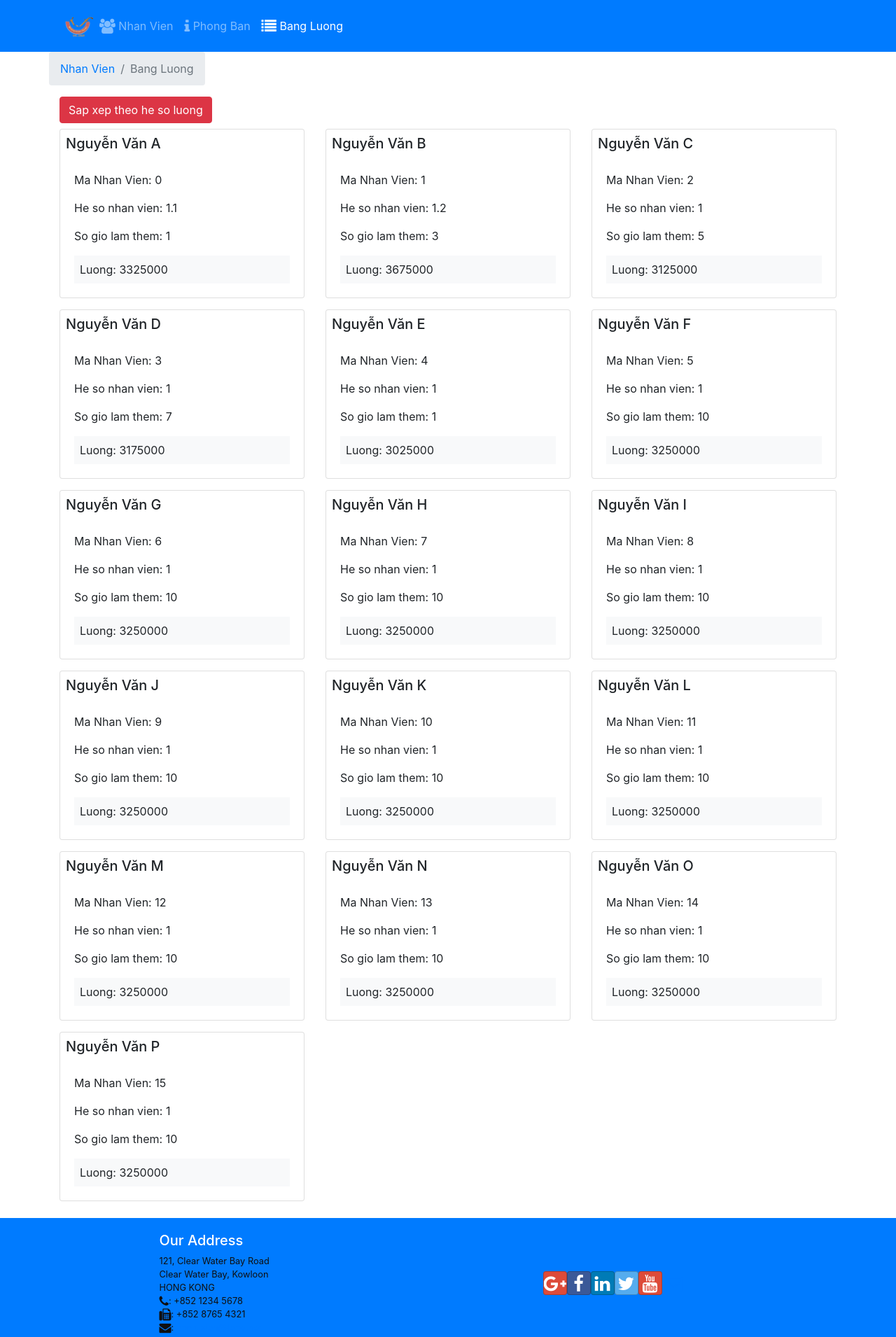
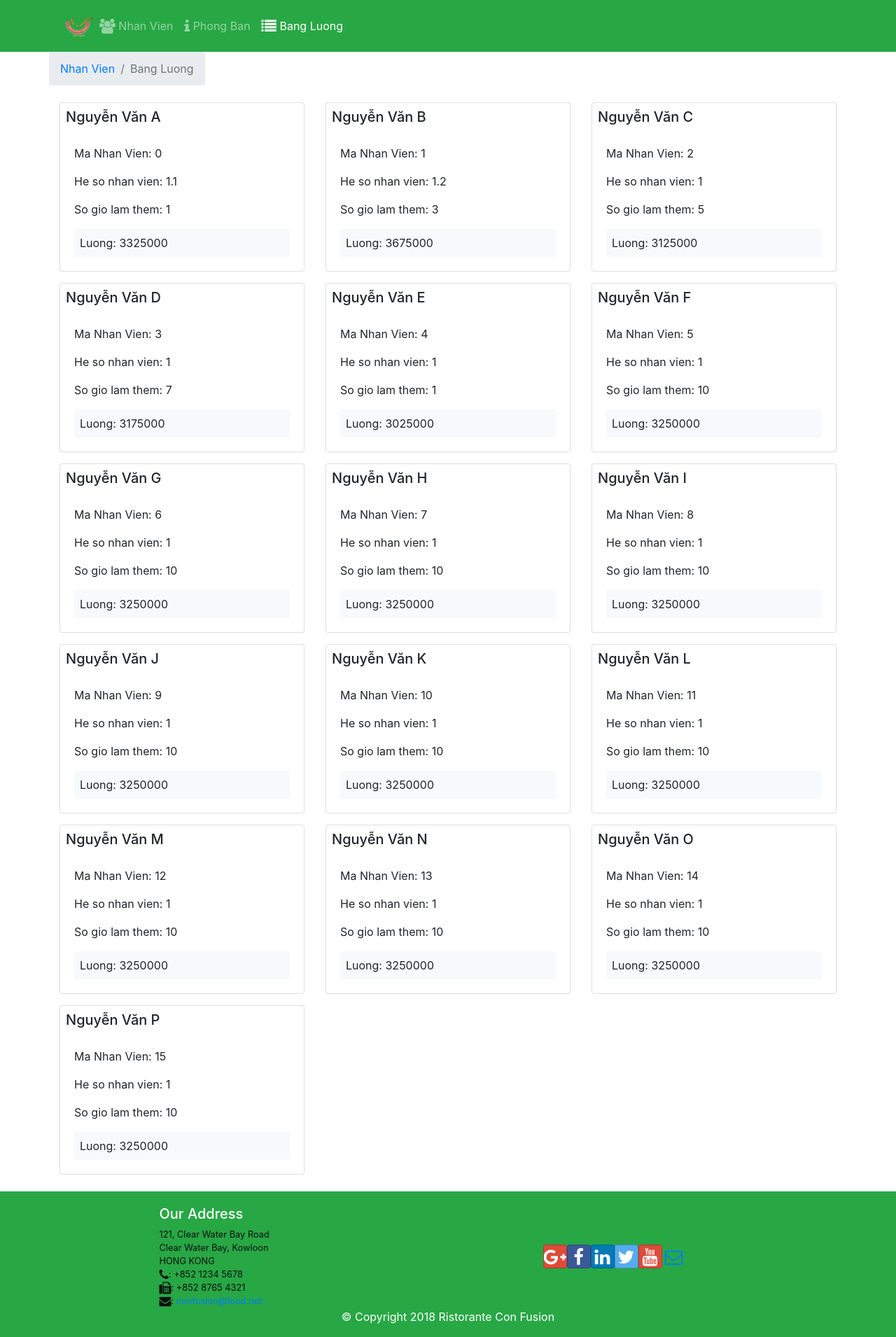
Before and after one commit to bntuan/funix-reactjs-asm, a React (Create React App) app: page /bangluong in a window 1280 px wide. Shown: the top 1910 px of the page at 70% size. Built offline with nearby package versions, Linux system fonts and the light colour scheme.

Commit message:
hoan thien yeu cau co ban

```diff
--- a/src/components/Footer.js
+++ b/src/components/Footer.js
@@ -2,7 +2,7 @@
 
 function Footer(props) {
     return (
-        <div className="footer bg-primary text-white">
+        <div className="footer bg-success text-white">
         <div className="container">
             <div className="row justify-content-center">
                 <div className="col-7 col-sm-5">
--- a/src/components/Header.js
+++ b/src/components/Header.js
@@ -21,7 +21,7 @@
     render() {
         return (
             <React.Fragment>
-                <Navbar dark expand='md' color='primary'>
+                <Navbar dark expand='md' color='success'>
                     <div className="container">
                         <NavbarToggler onClick={this.toggleNav} />
                         <NavbarBrand className='mr-auto m-2' href="/">
--- a/src/components/Salary.js
+++ b/src/components/Salary.js
@@ -43,10 +43,6 @@
                     <BreadcrumbItem active>Bang Luong</BreadcrumbItem>
                 </Breadcrumb>
             </div>
-
-            <button className='btn btn-danger' onClick={() => setSortsalary(!sortSalary)}>
-                Sap xep theo he so luong
-            </button>
             <div className='row shadow mb-3'>{salary}</div>
         </div>
     );
--- a/src/components/StaffList.js
+++ b/src/components/StaffList.js
@@ -3,14 +3,16 @@
 
 function StaffList(props) {
     const dsNhanVien = props.staffs.map(nv => {
-        return <div key={nv.id}>
+        return (
+            <div key={nv.id}>
                 <Link to={`/nhanvien/${nv.id}`} >
                     <div className='col-12 m-4'>
                         <img src={nv.image} alt={nv.name} />
-                    <p>{nv.name }</p>
+                        <p>{nv.name}</p>
                     </div>
                 </Link>
             </div>
+        )
     })
     return (
         <div className='container'>
```
Also changed, not shown: src/App.css (line endings or trailing spaces). Lines whose indentation alone changed are shown as unchanged.
